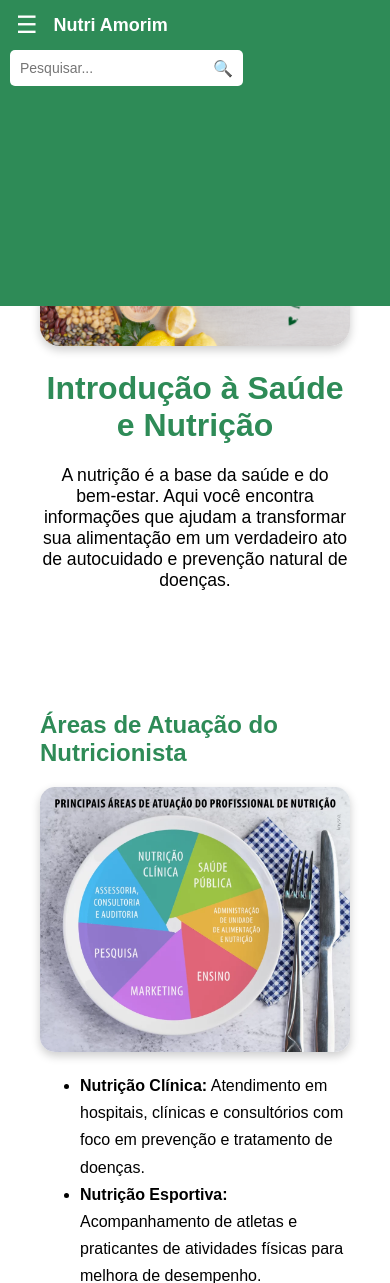
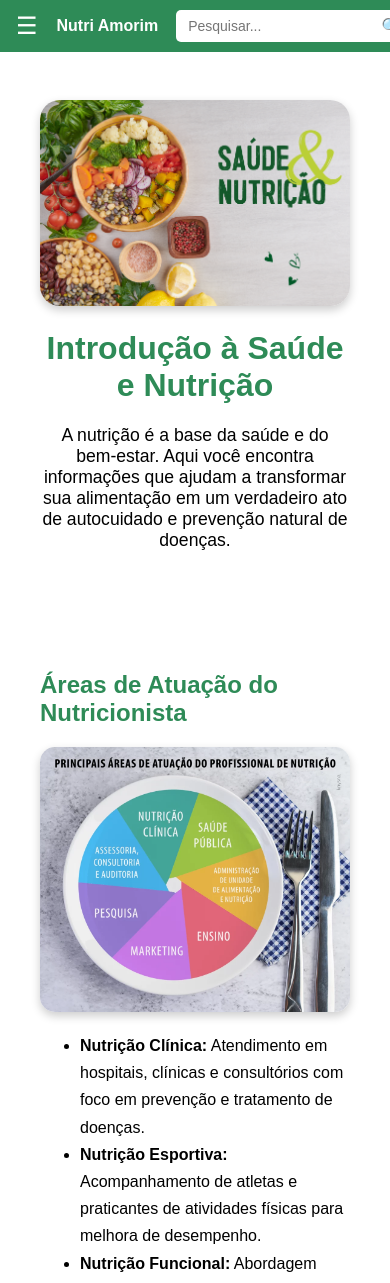
Before and after one commit to NutriAmorim/loja_nutri_novo, a Django app: page / in a window 390 px wide. Shown: the top 1283 px of the page. Run offline with Django 5.2, Linux system fonts and the light colour scheme.

Commit message:
Corrige layout da top-bar para dispositivos móveis

```diff
--- a/loja_app/templates/base.html
+++ b/loja_app/templates/base.html
@@ -130,9 +130,52 @@
 
         @media (max-width: 768px) {
             .top-bar {
+                flex-direction: row;
+                align-items: center;
+                flex-wrap: nowrap;
                 padding: 10px;
-                flex-direction: column;
-                align-items: flex-start;
+                gap: 8px;
+            }
+
+            .left-group {
+                display: flex;
+                align-items: center;
+                gap: 8px;
+                flex-shrink: 0;
+            }
+
+            .logo {
+                font-size: 16px;
+                margin: 0;
+            }
+
+            .search-form {
+                display: flex;
+                align-items: center;
+                background-color: white;
+                border-radius: 5px;
+                padding: 2px 6px;
+                flex-grow: 1;
+                max-width: none;
+                margin-left: 10px;
+            }
+
+            .search-input {
+                font-size: 14px;
+                padding: 6px;
+                flex-grow: 1;
+                width: auto;
+            }
+
+            .search-button {
+                font-size: 16px;
+                color: #2E8B57;
+            }
+
+            .menu-toggle {
+                display: inline-block;
+                font-size: 1.5em;
+                margin-right: 5px;
             }
 
             .sidebar {
@@ -141,6 +184,7 @@
                 top: 60px;
                 width: 100%;
                 height: auto;
+                z-index: 1000;
             }
 
             .sidebar.active {
@@ -149,23 +193,7 @@
 
             .content {
                 margin-left: 0;
-                padding-top: 120px;
-            }
-
-            .search-form {
-                max-width: 100%;
-                margin: 10px 0;
-                padding: 4px;
-            }
-
-            .search-input {
-                font-size: 14px;
-                padding: 6px;
-                width: calc(100% - 40px);
-            }
-
-            .logo {
-                font-size: 18px;
+                padding-top: 80px;
             }
         }
     </style>
@@ -174,20 +202,15 @@
 
     <!-- Topo -->
     <div class="top-bar">
-        <div class="left-group" style="flex: 0 0 auto; display: flex; align-items: center;">
+        <div class="left-group">
             <button class="menu-toggle" onclick="toggleSidebar()">☰</button>
             <span class="logo">Nutri Amorim</span>
         </div>
 
-        <div style="flex: 1; display: flex; justify-content: center;">
-            <form class="search-form" onsubmit="event.preventDefault(); search();">
-                <input type="text" class="search-input" placeholder="Pesquisar...">
-                <button type="submit" class="search-button">🔍</button>
-            </form>
-        </div>
-
-        <!-- Espaço invisível à direita para equilibrar visualmente -->
-        <div style="flex: 0 0 200px;"></div>
+        <form class="search-form" onsubmit="event.preventDefault(); search();">
+            <input type="text" class="search-input" placeholder="Pesquisar...">
+            <button type="submit" class="search-button">🔍</button>
+        </form>
     </div>
 
     <!-- Sidebar -->
```
